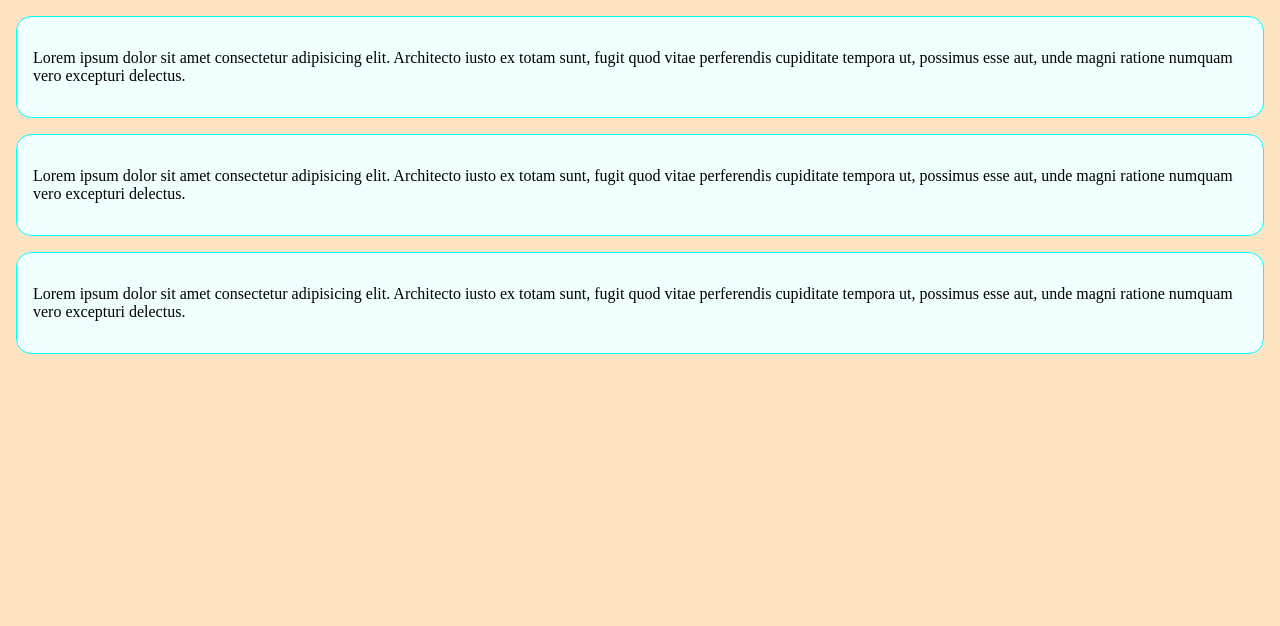
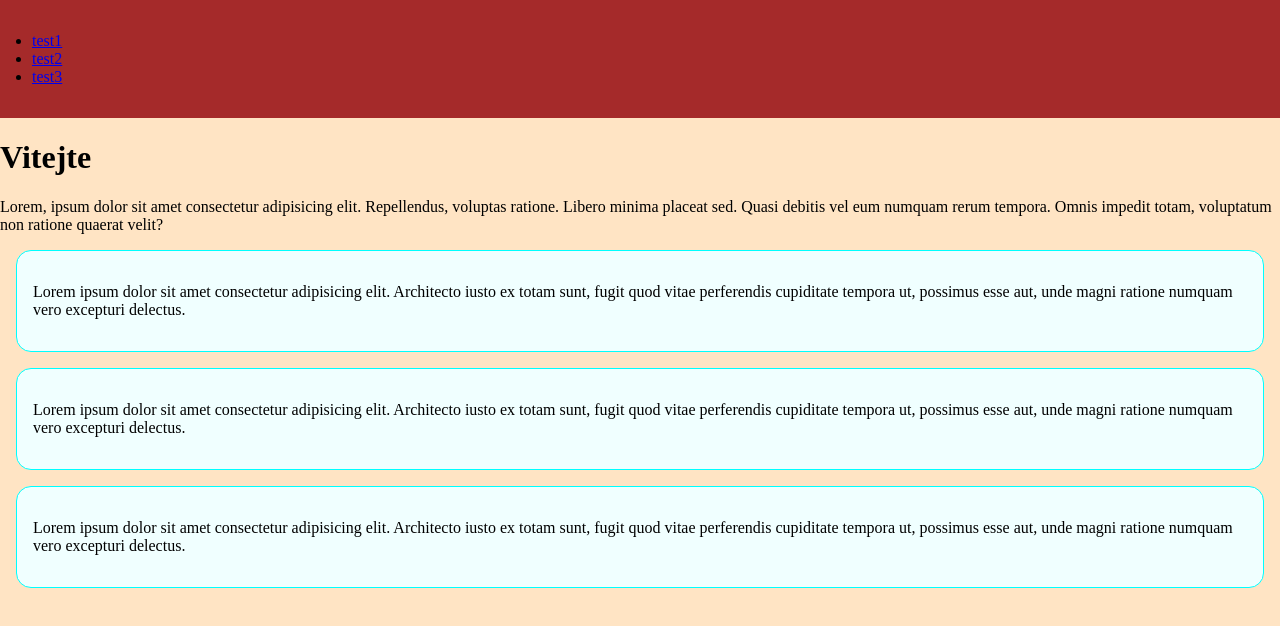
Before and after one commit to dadada44/06.10.23, a plain HTML site: page style/index.html in a window 1280 px wide. Drawn offline with Linux system fonts and the light colour scheme.

Commit message:
10.10.23

```diff
--- a/style/index.html
+++ b/style/index.html
@@ -9,6 +9,23 @@
 
 </head>
 <body>
+    <header>
+        <nav>
+            <ul>
+                <li><a href="#">test1</a></li>
+                <li><a href="#">test2</a></li>
+                <li><a href="#">test3</a></li>
+            </ul>
+        </nav>
+    </header>
+    <main>
+        <div class="nadpis">
+            <h1>Vitejte</h1>
+            <p>
+                Lorem, ipsum dolor sit amet consectetur adipisicing elit. Repellendus, voluptas ratione. Libero minima placeat sed. Quasi debitis vel eum numquam rerum tempora. Omnis impedit totam, voluptatum non ratione quaerat velit?
+            </p>
+        </div>
+        <div class="chat">
             <div class="okenko">
                 <p id="text1">Lorem ipsum dolor sit amet consectetur adipisicing elit. Architecto iusto ex totam sunt, fugit quod vitae perferendis cupiditate tempora ut, possimus esse aut, unde magni ratione numquam vero excepturi delectus.</p>
             </div>
@@ -18,5 +35,7 @@
             <div class="okenko">
                 <p id="text3">Lorem ipsum dolor sit amet consectetur adipisicing elit. Architecto iusto ex totam sunt, fugit quod vitae perferendis cupiditate tempora ut, possimus esse aut, unde magni ratione numquam vero excepturi delectus.</p>
             </div>
+        </div>
+    </main>
 </body>
 </html>
--- a/style/style.css
+++ b/style/style.css
@@ -1,3 +1,18 @@
+header{
+    background-color: brown;
+    margin: 0;
+    padding: 0;
+}
+nav{
+    margin: 0;
+    padding: 16px;
+}
+
+ul{
+    margin: 0;
+    padding: 16px;
+}
+
 body{ /* alrgr b = {} */
     margin: 0;
     padding: 0;
```
Lines whose indentation alone changed are shown as unchanged.
